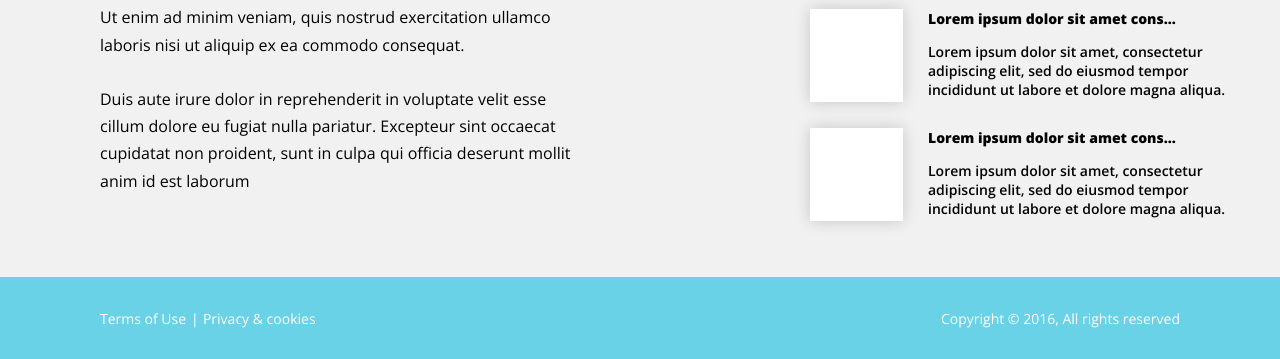
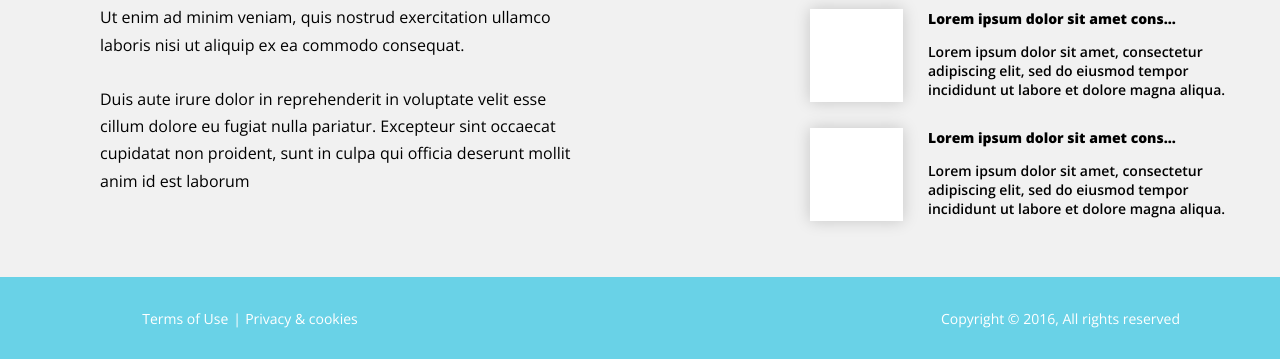
Before and after one commit to mynameisfoxy/7, a plain HTML site: page index.html in a window 1280 px wide. Shown: the part 2794-3153 px from the top of the page. Drawn offline with nearby package versions, Linux system fonts and the light colour scheme.

Commit message:
clean commentary/small fixes

```diff
--- a/css/style.css
+++ b/css/style.css
@@ -576,6 +576,8 @@ body {
 }
 .copyright-block__left {
 	max-width: 400px;
+	min-width: 300px;
+	text-align: center;
 }
 .copyright-block__terms::after {
 	display: inline;
--- a/js/script.js
+++ b/js/script.js
@@ -66,10 +66,8 @@ $(document).ready(function(){
 
 $(window).scroll(function() {
    if($(this).scrollTop() > $('.employee').offset().top) {
-		 console.log('222');
 		 if (!$('.slide-round').hasClass('slide-round__slided')) {
 			$('.slide-round').toggleClass('slide-round__slided');
 		 }
-       // getData();
    }
 });
```
